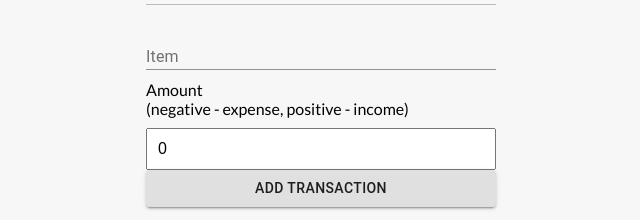
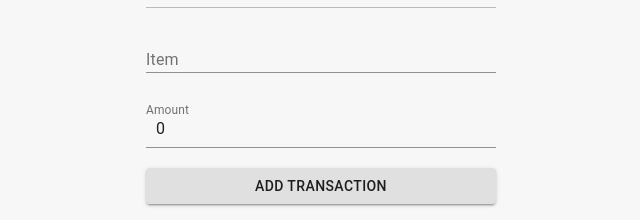
Before and after one commit to arthurs14/Expense-Tracker, a React (Create React App) app in the folder client/: page / in a window 1280 px wide. Shown: the part 477-697 px from the top of the page, without its empty margins (319-959 px from the left). Built offline with nearby package versions, Linux system fonts and the light colour scheme; no server answers.

Commit message:
added the other textfield for amount and fixed styling a bit

```diff
--- a/client/src/App.css
+++ b/client/src/App.css
@@ -77,6 +77,10 @@ label {
   margin: 10px 0;
 }
 
+.form-control {
+  margin-bottom: 20px;
+}
+
 input[type='text'],
 input[type='number'] {
   /* border: 1px solid #dedede;
--- a/client/src/components/AddTransaction.js
+++ b/client/src/components/AddTransaction.js
@@ -52,12 +52,11 @@ const AddTransaction = () => {
             type="text"
             name="text"
             fullWidth
-            placeholder="Enter Text..."
             onChange={onChange}
             />
         </div>
         <div className="form-control">
-          <label htmlFor="amount">
+          {/* <label htmlFor="amount">
             Amount <br /> (negative - expense, positive - income)
           </label>
           <input
@@ -66,6 +65,14 @@ const AddTransaction = () => {
             value={formData.amount}
             onChange={onChange}
             placeholder="Enter Amount..."
+          /> */}
+          <TextField
+            label="Amount"
+            name="amount"
+            type="number"
+            fullWidth
+            value={formData.amount}
+            onChange={onChange}
           />
         </div>
         {/* <button className="btn">Add Transaction</button> */}
```
